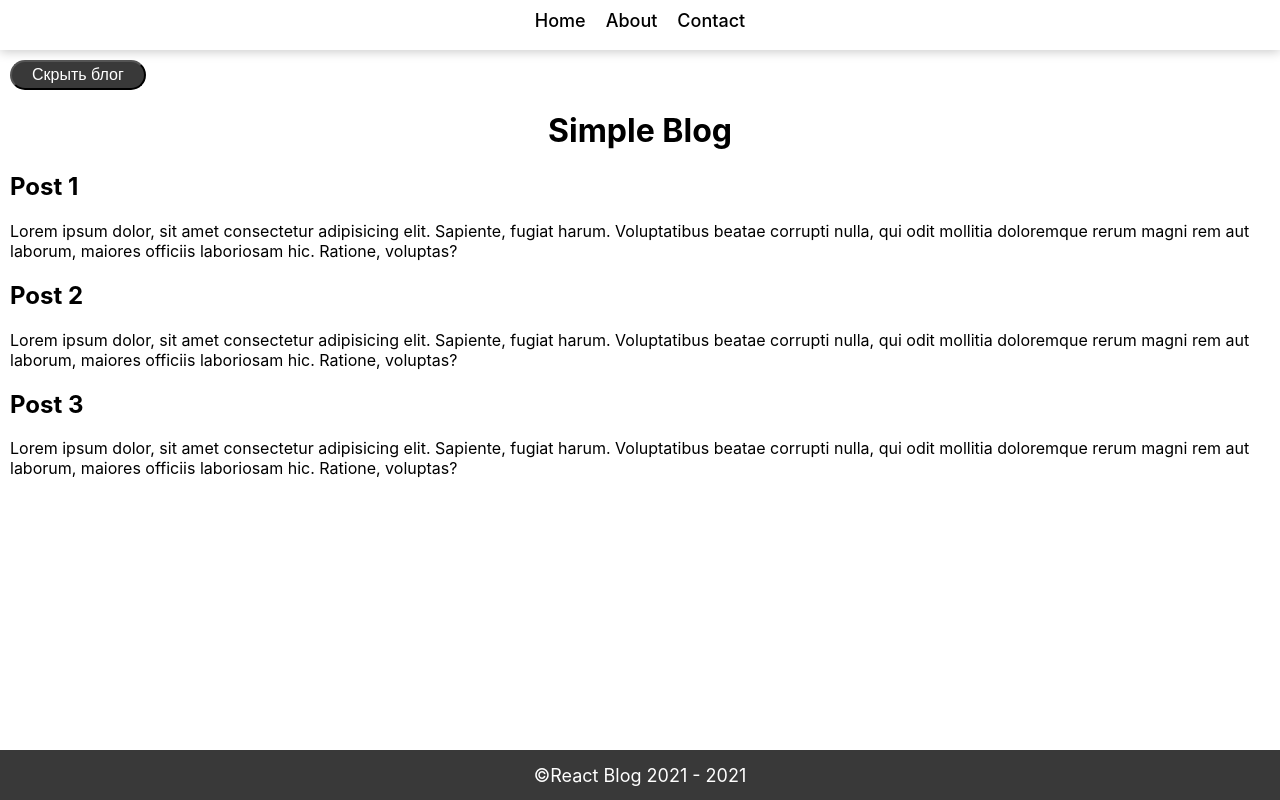
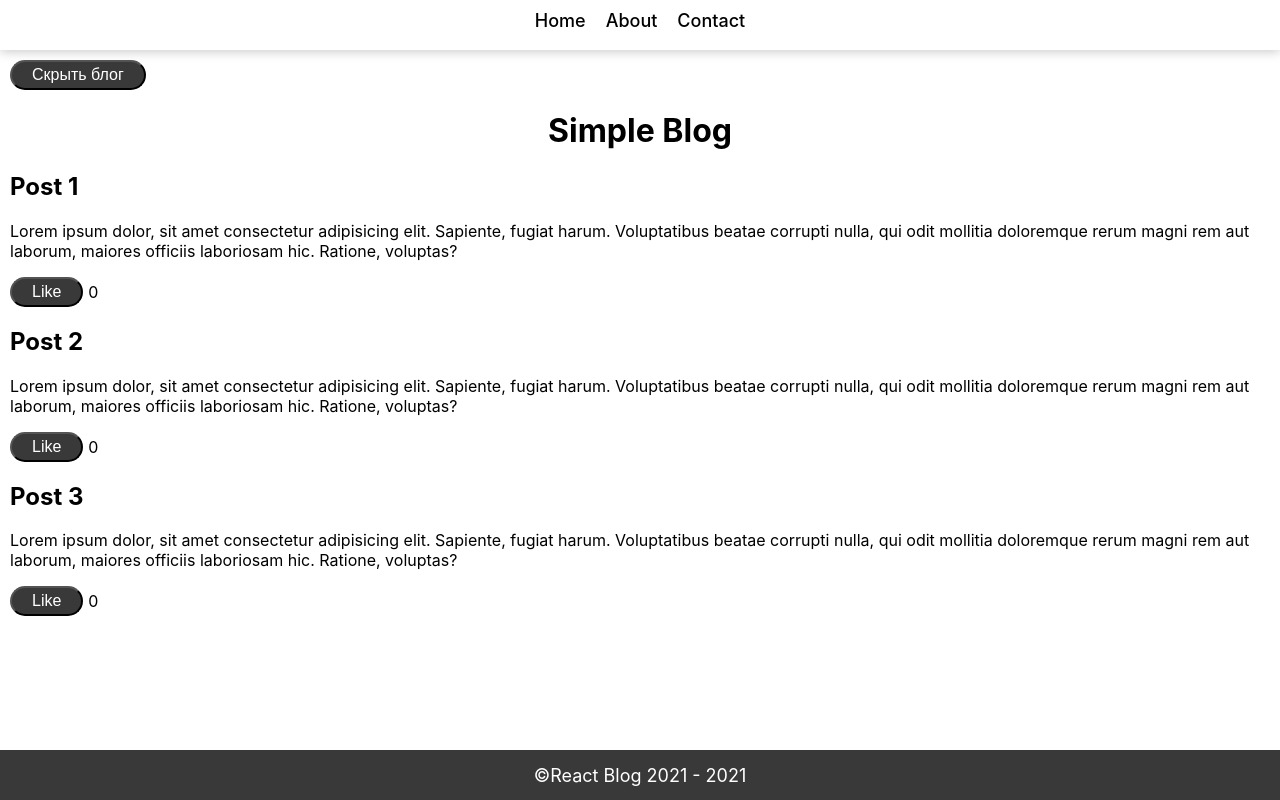
Before and after one commit to Sey-Uki/React-Blog, a React (Create React App) app: page / in a window 1280 px wide. Built offline with nearby package versions, Linux system fonts and the light colour scheme.

Commit message:
like posts

```diff
--- a/src/App.css
+++ b/src/App.css
@@ -0,0 +1,16 @@
+button {
+    outline: unset;
+    padding: 4px 20px;
+    font-size: 16px;
+    background-color: #393939;
+    color: white;
+    border-radius: 9999px;
+    cursor: pointer;
+    transition-property: background-color, color;
+    transition-duration: 200ms;
+    transition-timing-function: ease-out;
+  }
+
+  button:hover {
+    background-color: #656161;
+  }
--- a/src/components/BlogContent/BlogContent.css
+++ b/src/components/BlogContent/BlogContent.css
@@ -6,19 +6,3 @@ main {
   h1 {
     text-align: center;
   }
-
-  button {
-    padding: 4px 20px;
-    font-size: 16px;
-    background-color: #393939;
-    color: white;
-    border-radius: 9999px;
-    cursor: pointer;
-    transition-property: background-color, color;
-    transition-duration: 200ms;
-    transition-timing-function: ease-out;
-  }
-
-  button:hover {
-    background-color: #656161;
-  }
--- a/src/components/BlogContent/BlogContent.js
+++ b/src/components/BlogContent/BlogContent.js
@@ -5,28 +5,40 @@ import { BlogCard } from "./components/BlogCard";
 
 export class BlogContent extends Component {
   state = {
-    showBlog: true
+    showBlog: true,
+    blogArr: posts,
+  };
+
+  likePost = pos => {
+    const temp = this.state.blogArr;
+    temp[pos].likeCount++;
+
+    this.setState({
+      blogArr: temp,
+    });
   }
-   blogPosts = posts.map((item) => {
+
+
+  toggleBlog = () => {
+    this.setState((state) => {
+      return {
+        showBlog: !state.showBlog,
+      };
+    });
+  };
+
+  render() {
+    const blogPosts = this.state.blogArr.map((item, pos) => {
       return (
         <BlogCard
           key={item.id}
           title={item.title}
           description={item.description}
+          likeCount={item.likeCount}
+          likePost={() => this.likePost(pos)}
         />
       );
     });
-
-  toggleBlog = () => {
-    this.setState((state) => {
-      return{
-        showBlog: !state.showBlog
-      }
-
-    })
-    }
-
-render() {
     return (
       <>
         <button onClick={this.toggleBlog}>
@@ -35,7 +47,7 @@ render() {
         {this.state.showBlog ? (
           <>
             <h1>Simple Blog</h1>
-          <div className="posts">{this.blogPosts}</div>
+            <div className="posts">{blogPosts}</div>
           </>
         ) : null}
       </>
--- a/src/components/BlogContent/components/BlogCard.css
+++ b/src/components/BlogContent/components/BlogCard.css
@@ -0,0 +1,8 @@
+.likeBlock {
+    display: flex;
+    align-items: center;
+}
+
+.likeBlock button {
+    margin-right: 5px;
+}
--- a/src/components/BlogContent/components/BlogCard.js
+++ b/src/components/BlogContent/components/BlogCard.js
@@ -1,8 +1,22 @@
-export const BlogCard = ({title, description}) => {
+import { Component } from "react";
+import "./BlogCard.css";
+
+export const BlogCard = ({
+  title,
+  description,
+  likeCount,
+  likePost
+}) => {
     return (
       <div className="post">
         <h2>{title}</h2>
         <p>{description}</p>
+        <div className="likeBlock">
+          <div>
+            <button className="likeBtn" onClick={likePost}>Like</button>
+          </div>
+          <div className="likeCount">{likeCount}</div>
+        </div>
       </div>
     );
-}
+};
--- a/src/shared/projectData.js
+++ b/src/shared/projectData.js
@@ -4,17 +4,20 @@ export const posts = [
     title: "Post 1",
     description:
       "Lorem ipsum dolor, sit amet consectetur adipisicing elit. Sapiente, fugiat harum. Voluptatibus beatae corrupti nulla, qui odit mollitia doloremque rerum magni rem aut laborum, maiores officiis laboriosam hic. Ratione, voluptas?",
+    likeCount: 0,
   },
   {
     id: 2,
     title: "Post 2",
     description:
       "Lorem ipsum dolor, sit amet consectetur adipisicing elit. Sapiente, fugiat harum. Voluptatibus beatae corrupti nulla, qui odit mollitia doloremque rerum magni rem aut laborum, maiores officiis laboriosam hic. Ratione, voluptas?",
+    likeCount: 0,
   },
   {
     id: 3,
     title: "Post 3",
     description:
       "Lorem ipsum dolor, sit amet consectetur adipisicing elit. Sapiente, fugiat harum. Voluptatibus beatae corrupti nulla, qui odit mollitia doloremque rerum magni rem aut laborum, maiores officiis laboriosam hic. Ratione, voluptas?",
+    likeCount: 0,
   },
 ];
```
Lines whose indentation alone changed are shown as unchanged.
